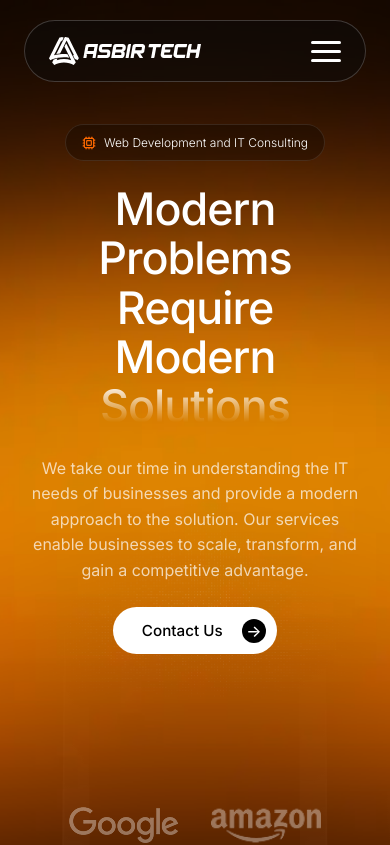
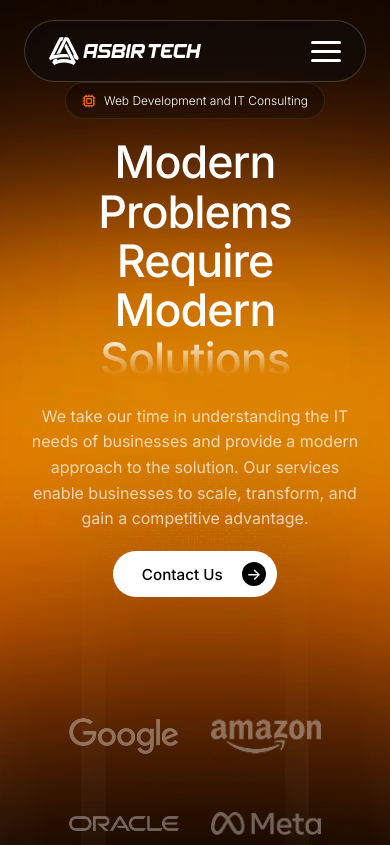
Before and after one commit to michaeldiopenes7/asbir-web-vite, a React (Vite) app: page / in a window 390 px wide. Shown: the top 845 px of the page. Built offline with nearby package versions, Linux system fonts and the light colour scheme.

Commit message:
test dvh

```diff
--- a/index.html
+++ b/index.html
@@ -3,7 +3,7 @@
 
 <head>
     <meta charset="UTF-8" />
-    <meta name="viewport" content="width=device-width, initial-scale=1.0" />
+    <meta name="viewport" content="width=device-width, initial-scale=1.0, viewport-fit=cover" />
 
     <!-- SEO Meta Tags -->
     <title>AsbirTech - Web & Mobile Development Solutions</title>
--- a/src/sections/Hero/Hero.css
+++ b/src/sections/Hero/Hero.css
@@ -1,13 +1,17 @@
 .hero {
     position: relative;
     min-height: 100vh;
-    min-height: 100dvh;
+    min-height: 100svh;
+    /* Stable height on iOS when toolbars are visible */
     display: flex;
     flex-direction: column;
     align-items: center;
     justify-content: center;
     overflow: hidden;
+    padding: 0;
+    /* Clear default section padding */
     padding-top: 80px;
+    /* Space for navbar */
     background-color: #000000;
 }
 
@@ -132,14 +136,16 @@
 
 @media (max-width: 768px) {
     .hero {
-        padding-top: 60px;
+        padding-top: 50px;
+        /* Reduced space for mobile navbar */
         min-height: 100vh;
-        min-height: -webkit-fill-available;
+        min-height: 100svh;
+        /* Use svh for maximum reliability on iOS */
     }
 
     .hero-content {
-        padding: 4rem var(--content-padding) 6rem;
-        gap: 1.5rem;
+        padding: 2rem var(--content-padding) 4rem;
+        gap: 1.2rem;
     }
 
     .hero h1 {
```
